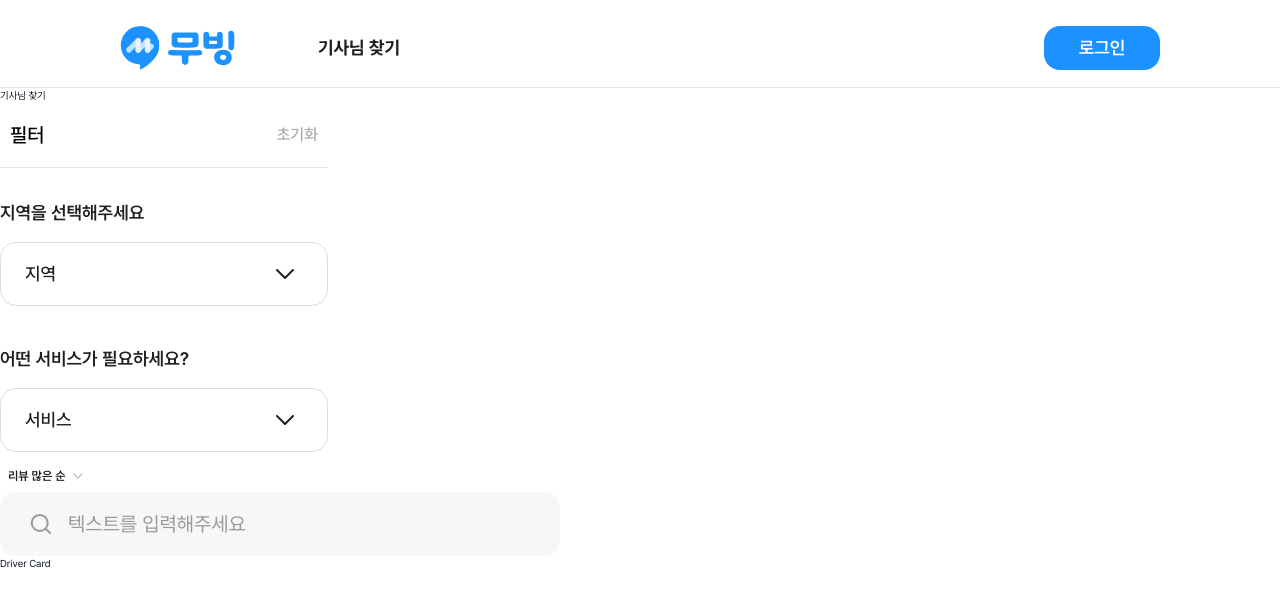
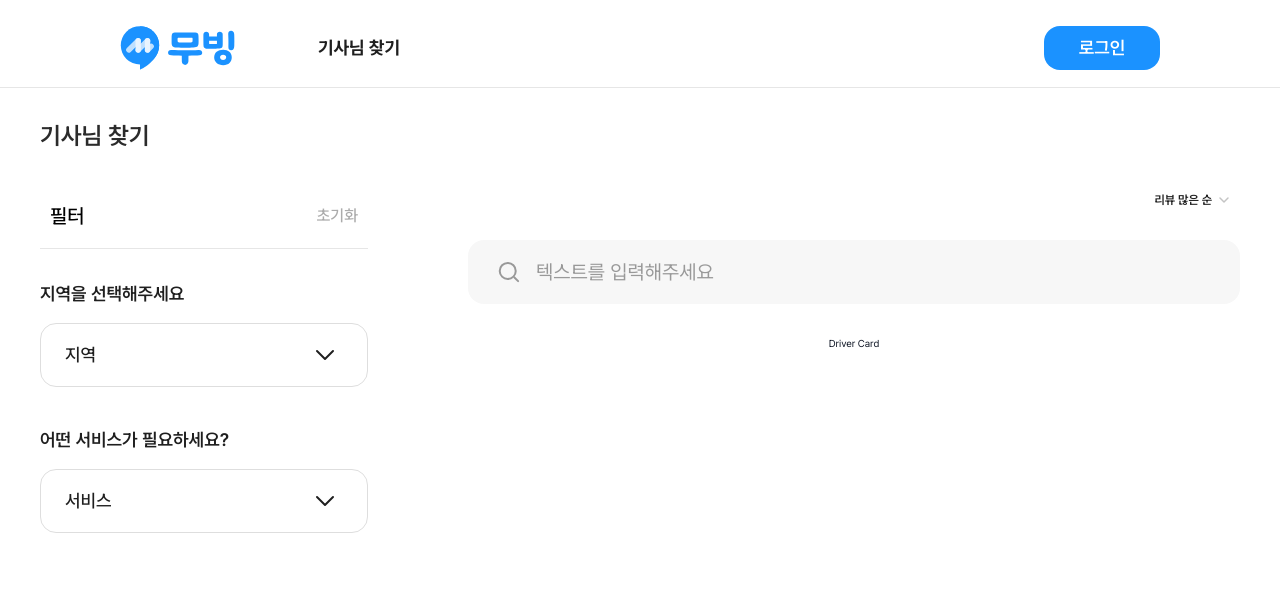
Before and after one commit to FS2-Part4-Team3/2-Moving-3-FE, a Next.js app: page /match-driver in a window 1280 px wide. Shown: the top 606 px of the page. Built offline with nearby package versions, Linux system fonts and the light colour scheme.

Commit message:
style: overall design exception driver card

```diff
--- a/src/app/match-driver/page.tsx
+++ b/src/app/match-driver/page.tsx
@@ -4,14 +4,22 @@ import SortDropdown from "@/components/dropdown/SortDropdown";
 
 export default function MatchDriver() {
   return (
-    <div>
-      <p>기사님 찾기</p>
-      <div>
-        <RegionServiceDropdown />
-        <div>
-          <SortDropdown />
-          <SearchBar />
-          <h1>Driver Card</h1>
+    <div className="w-full flex items-center justify-center">
+      <div className="w-[120rem] items-start justify-center flex flex-col">
+        <div className="py-[3.2rem]">
+          <p className="font-semibold text-[2.4rem] leading-[3.2rem] text-[#2B2B2B]">
+            기사님 찾기
+          </p>
+        </div>
+        <div className="flex gap-[10rem] w-full">
+          <RegionServiceDropdown />
+          <div className="flex flex-col items-center gap-[3.2rem] flex-grow max-w-[calc(100%-10rem)]">
+            <div className="w-full flex flex-col gap-[2.4rem] items-end">
+              <SortDropdown />
+              <SearchBar />
+            </div>
+            <h1>Driver Card</h1>
+          </div>
         </div>
       </div>
     </div>
--- a/src/components/common/searchbar/SearchBar.tsx
+++ b/src/components/common/searchbar/SearchBar.tsx
@@ -11,7 +11,7 @@ export default function SearchBar() {
   const [isFocused, setIsFocused] = useState<boolean>(false);
 
   return (
-    <div className="md:w-[56rem] sm:w-[26rem] md:h-[6.4rem] sm:w-[32.7rem] rounded-[1.6rem] py-[1.4rem] px-[2.4rem] md:gap-[0.8rem] sm:gap-[0.6rem] flex items-center bg-background-200">
+    <div className="md:w-full sm:w-[26rem] md:h-[6.4rem] sm:w-[32.7rem] rounded-[1.6rem] py-[1.4rem] px-[2.4rem] md:gap-[0.8rem] sm:gap-[0.6rem] flex items-center bg-background-200">
       {!isFocused && (
         <>
           <Image
```
